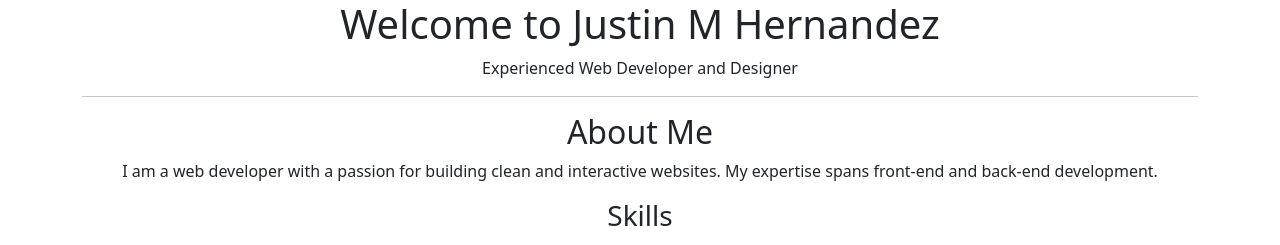
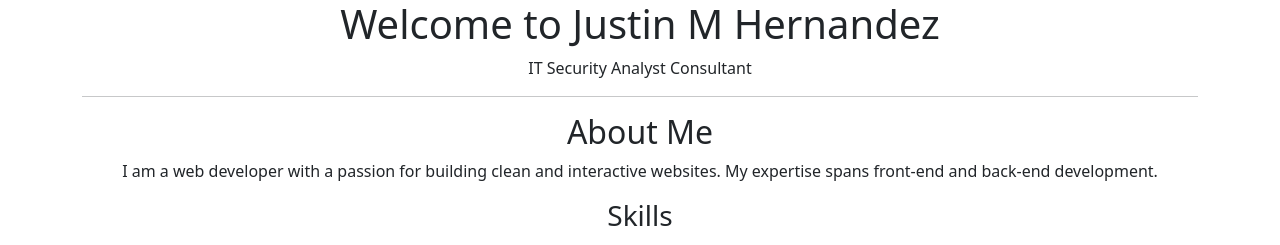
Before and after one commit to Jher873/Jher873.github.io, a Jekyll site: the page built from Jekyll-based/index.md, in a window 1280 px wide. Shown: the top 245 px of the page. Built offline with Jekyll 4.4.1, drawn with Linux system fonts in a browser that asks for light colours.

Commit message:
Update index.md

```diff
--- a/Jekyll-based/index.md
+++ b/Jekyll-based/index.md
@@ -1,7 +1,7 @@
 ---
 layout: default
 title: "Justin M Hernandez"
-description: "Experienced Web Developer and Designer"
+description: "IT Security Analyst Consultant"
 ---
 
 ## About Me
```
